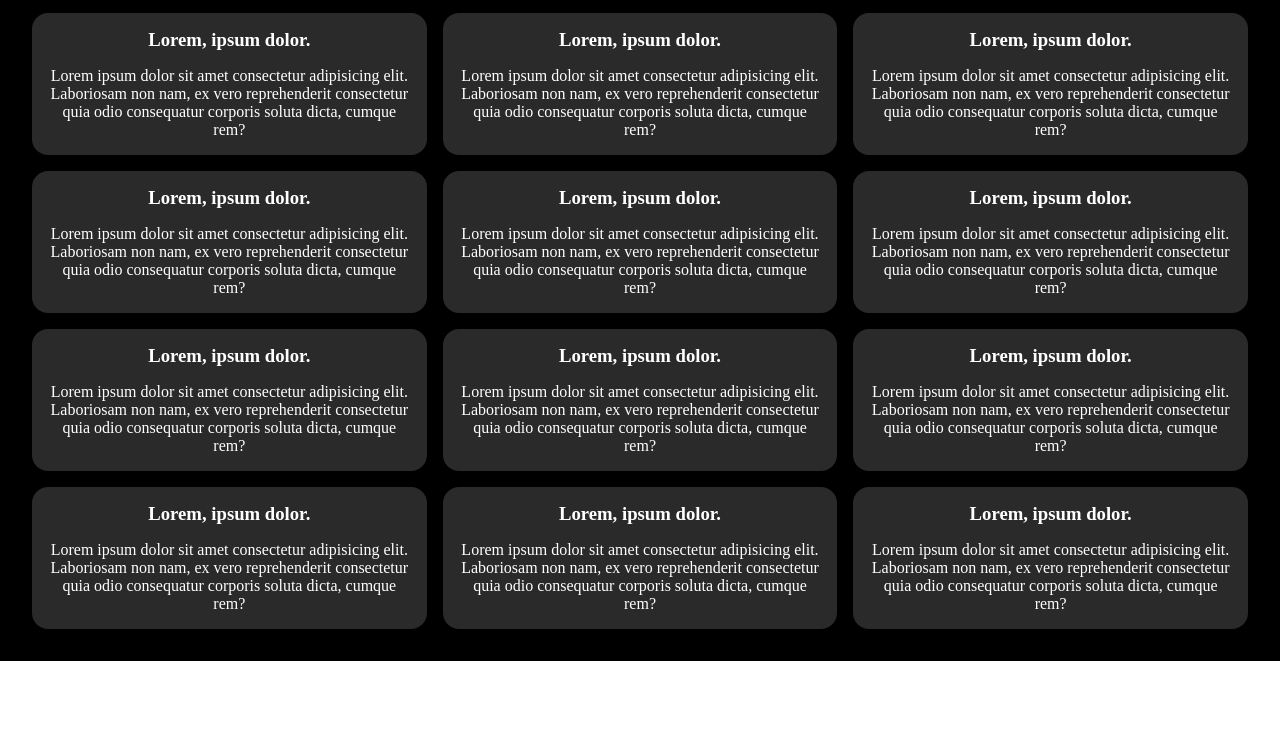
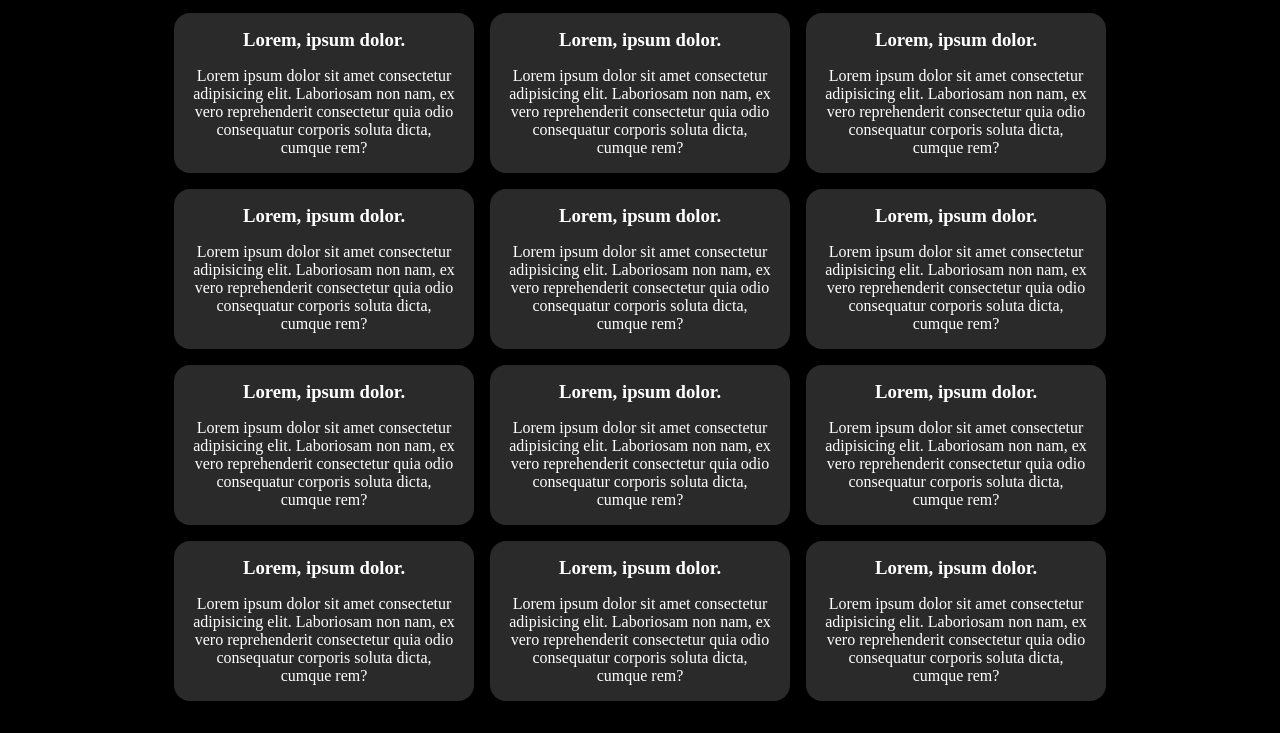
Before and after one commit to piyushNegiDev/Responsive-Design, a plain HTML site: page index.html in a window 1280 px wide. Shown: the part 72-805 px from the top of the page. Drawn offline with Linux system fonts and the light colour scheme.

Commit message:
Updated Css

```diff
--- a/style.css
+++ b/style.css
@@ -1,6 +1,7 @@
 * {
   padding: 0;
   margin: 0;
+  box-sizing: border-box;
 }
 main {
   padding: 2em;
@@ -18,11 +19,12 @@ main {
 }
 .parent {
   display: grid;
-  grid-template-columns: repeat(auto-fit, minmax(300px, 1fr));
+  grid-template-columns: repeat(auto-fit, 300px);
   gap: 1em;
   justify-content: center;
 }
 .child {
+  /* max-width: 300px; */
   padding: 1em;
   background-color: rgb(42, 42, 42);
   display: flex;
```
